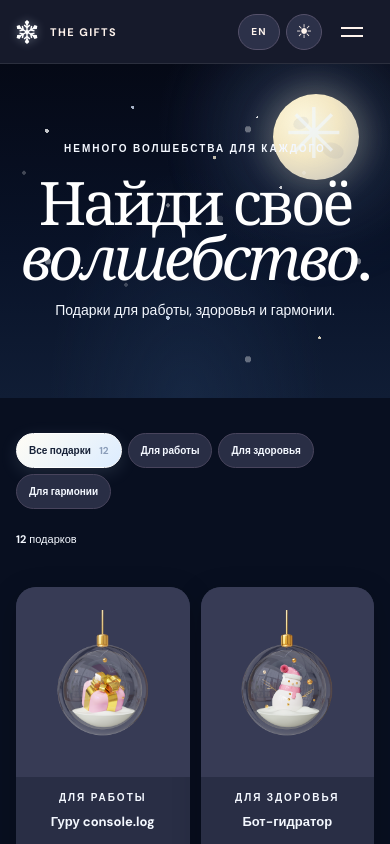
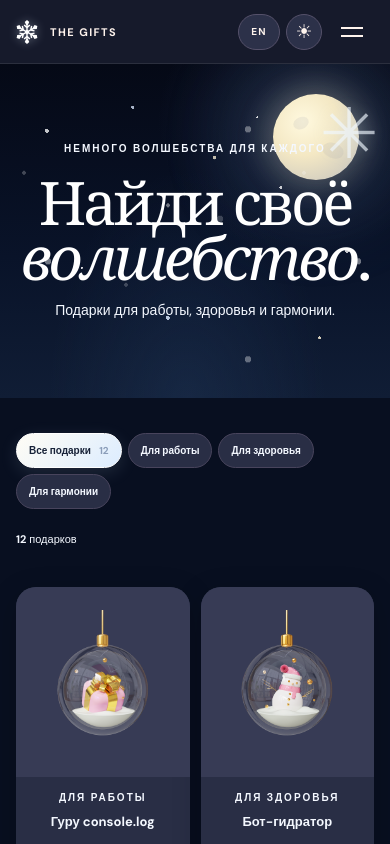
Before and after one commit to artkoro94/christmas-shop, a website built with Vite: page gifts/index.html in a window 390 px wide. Both pictures are taken after a click on the button "Переключить цветовую тему". Shown: the top 844 px of the page. Built offline with nearby package versions, Linux system fonts and the light colour scheme; a web font is replaced by a local one.

Commit message:
Move catalogue snowflake away from moon

```diff
--- a/src/styles.css
+++ b/src/styles.css
@@ -797,3 +797,14 @@
   .gift-card__media img{width:min(100%,150px)}
   :root[data-theme="dark"] .catalog-hero{min-height:290px}
 }
+
+
+/* Keep the catalogue sparkle clear of the moon */
+:root[data-theme="dark"] .catalog-hero .catalog-sparkle{
+  right:5%;
+}
+@media(max-width:640px){
+  :root[data-theme="dark"] .catalog-hero .catalog-sparkle{
+    right:3%;
+  }
+}
```
